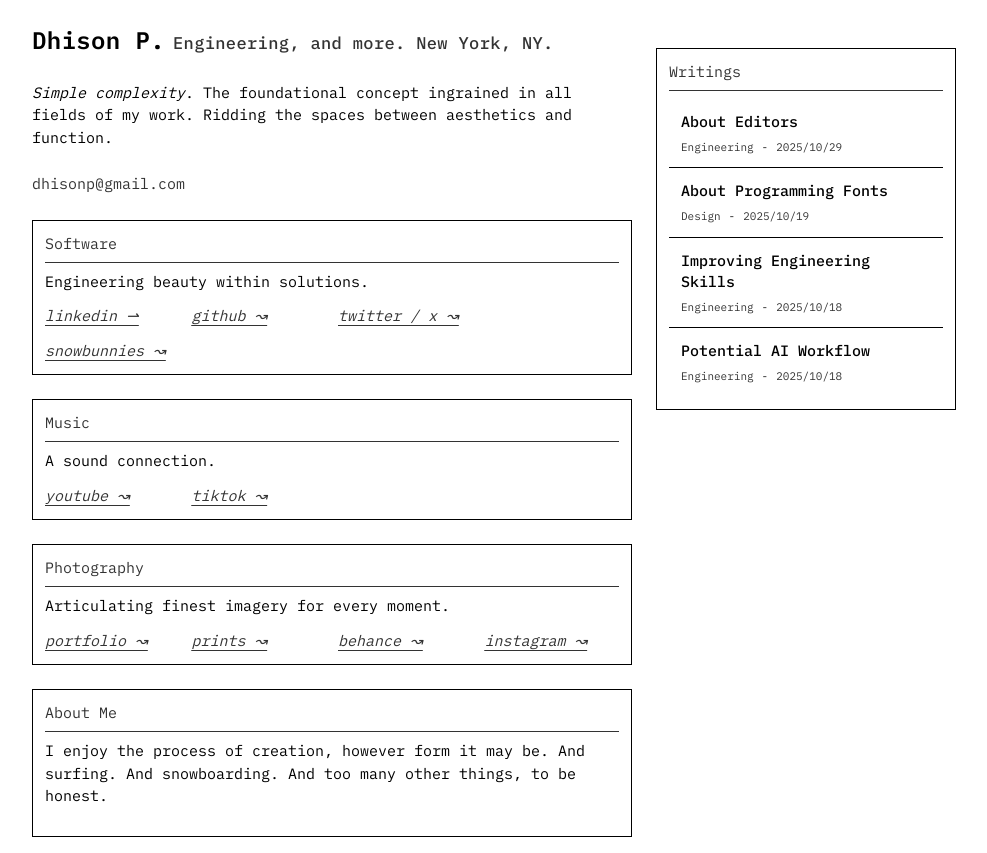
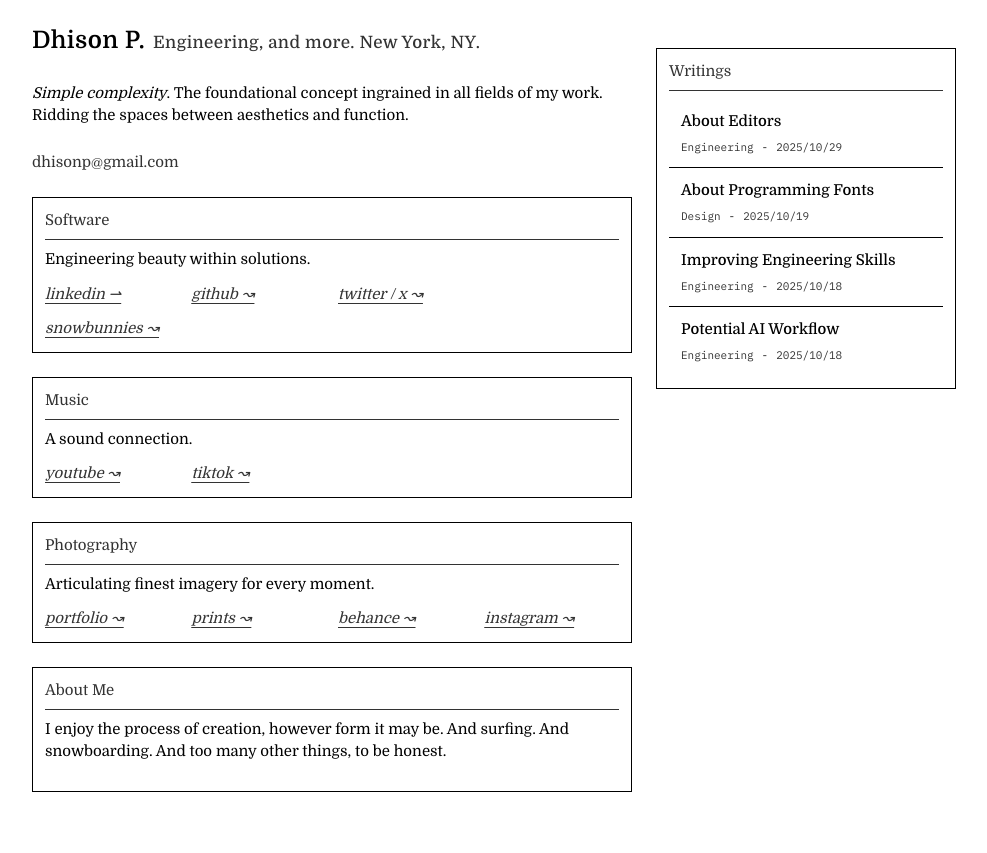
Before and after one commit to dhisonp/page, a Next.js app: page / in a window 1280 px wide. Shown: the whole page, without its empty margins (146-1133 px from the left). After the commit the page ends 808 px from the top, so only its background shows below. Built offline with nearby package versions, Linux system fonts and the light colour scheme.

Commit message:
use Domine

```diff
--- a/src/app/layout.tsx
+++ b/src/app/layout.tsx
@@ -1,11 +1,18 @@
 import './styles/globals.css';
 import type { Metadata } from 'next';
-import { IBM_Plex_Mono } from 'next/font/google';
+import { Domine, IBM_Plex_Mono } from 'next/font/google';
 
-const primaryFont = IBM_Plex_Mono({
+const serifFont = Domine({
   weight: ['400', '500', '600'],
   subsets: ['latin'],
-  variable: '--font-primary',
+  variable: '--font-serif',
+  display: 'swap',
+});
+
+const monoFont = IBM_Plex_Mono({
+  weight: ['400', '500', '600'],
+  subsets: ['latin'],
+  variable: '--font-mono',
   display: 'swap',
 });
 
@@ -20,7 +27,7 @@ export const metadata: Metadata = {
 
 export default function RootLayout({ children }: { children: React.ReactNode }) {
   return (
-    <html lang="en" className={`${primaryFont.variable} antialiased`}>
+    <html lang="en" className={`${serifFont.variable} ${monoFont.variable} antialiased`}>
       <body>{children}</body>
     </html>
   );
--- a/src/app/styles/globals.css
+++ b/src/app/styles/globals.css
@@ -1,8 +1,8 @@
 @import 'tailwindcss';
 
 @theme inline {
-  --font-sans: var(--font-primary);
-  --font-mono: var(--font-primary);
+  --font-serif: var(--font-serif);
+  --font-mono: var(--font-mono);
 }
 
 :root {
@@ -49,7 +49,7 @@
   }
 
   body {
-    @apply font-normal;
+    @apply font-serif font-normal;
     background-color: var(--bg-light);
     color: var(--fg-light);
     line-height: 1.5;
```
